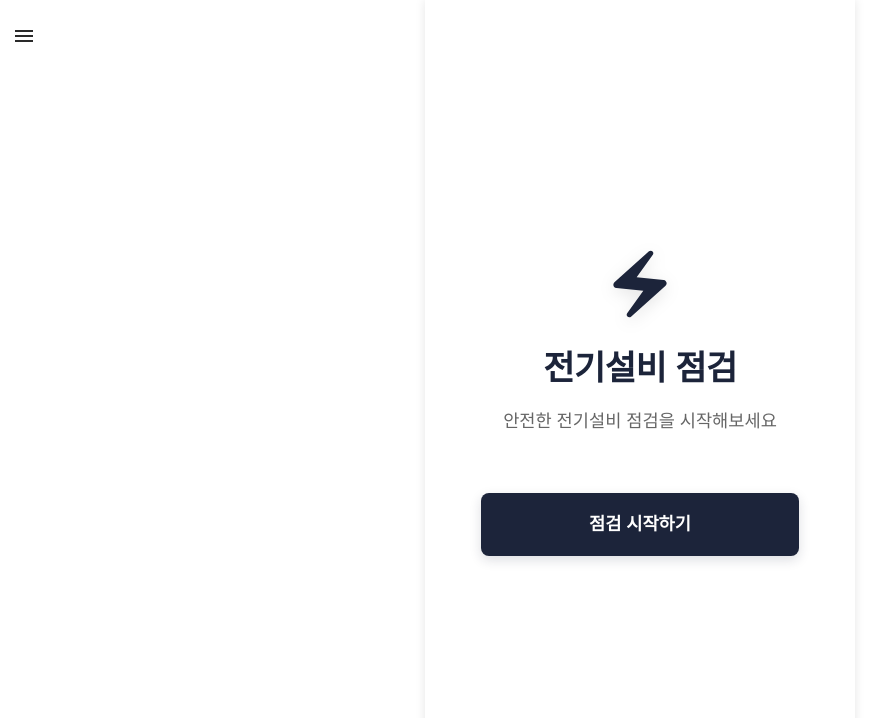
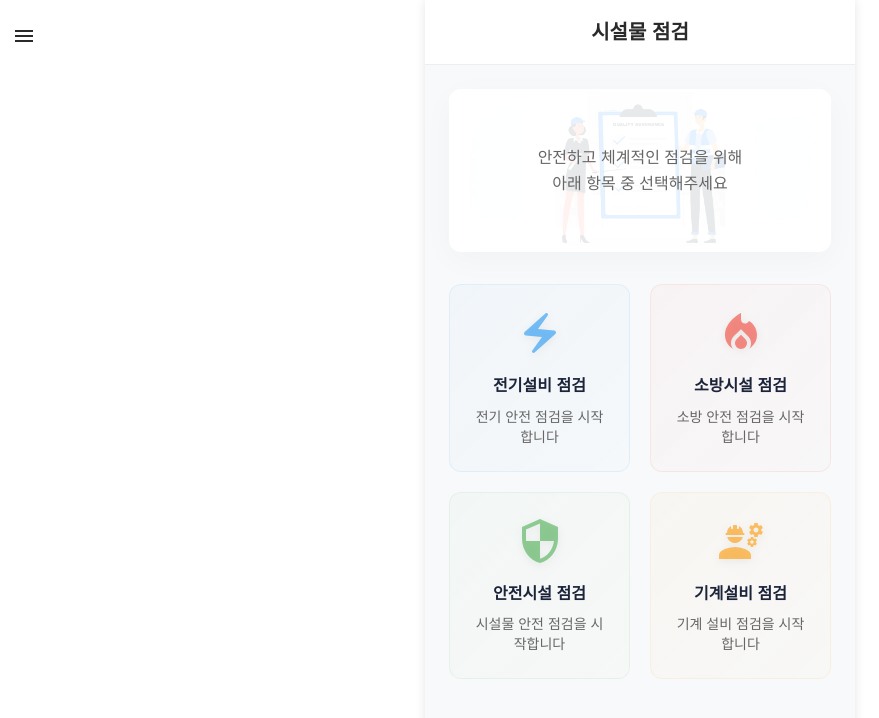
Before and after one commit to oasys-story/frontend, a React (Create React App) app: page /inspection in a window 1280 px wide. Shown: the top 718 px of the page, without its empty margins (0-879 px from the left). Built offline with nearby package versions, Linux system fonts and the light colour scheme; a web font is replaced by a local one.

Commit message:
Feature/점검 시작  UI 수정(점검 양식별 선택)

```diff
--- a/src/components/Home.js
+++ b/src/components/Home.js
@@ -16,7 +16,6 @@ import {
 import { useNavigate } from 'react-router-dom';
 import Carousel from 'react-material-ui-carousel';
 import ArrowForwardIosIcon from '@mui/icons-material/ArrowForwardIos';
-import NoticeDetail from './notice/NoticeDetail';
 import NoticeDetailModal from './notice/NoticeDetailModal';
 import InquiryDetailModal from './inquiry/InquiryDetailModal';
 
--- a/src/components/inspection/InspectionHome.js
+++ b/src/components/inspection/InspectionHome.js
@@ -1,93 +1,206 @@
 import React from 'react';
-import { Box, Button, Container, Typography, Paper } from '@mui/material';
+import { Box, Container, Typography, Paper, Grid, AppBar, Toolbar } from '@mui/material';
 import { useNavigate } from 'react-router-dom';
 import ElectricBoltIcon from '@mui/icons-material/ElectricBolt';
+import LocalFireDepartmentIcon from '@mui/icons-material/LocalFireDepartment';
+import SecurityIcon from '@mui/icons-material/Security';
+import EngineeringIcon from '@mui/icons-material/Engineering';
+import BuildIcon from '@mui/icons-material/Build';
 
 const InspectionHome = () => {
   const navigate = useNavigate();
 
+  const inspectionTypes = [
+    {
+      id: 'electric',
+      title: '전기설비 점검',
+      description: '전기 안전 점검을 시작합니다',
+      icon: ElectricBoltIcon,
+      color: '#2196F3',
+      path: '/inspection/safety'
+    },
+    {
+      id: 'fire',
+      title: '소방시설 점검',
+      description: '소방 안전 점검을 시작합니다',
+      icon: LocalFireDepartmentIcon,
+      color: '#F44336',
+      path: '/inspection/fire'
+    },
+    {
+      id: 'safety',
+      title: '안전시설 점검',
+      description: '시설물 안전 점검을 시작합니다',
+      icon: SecurityIcon,
+      color: '#4CAF50',
+      path: '/inspection/facility'
+    },
+    {
+      id: 'equipment',
+      title: '기계설비 점검',
+      description: '기계 설비 점검을 시작합니다',
+      icon: EngineeringIcon,
+      color: '#FF9800',
+      path: '/inspection/equipment'
+    }
+  ];
+
   return (
-    <Container maxWidth="sm" sx={{ height: '100vh' }}>
+    <Box sx={{ minHeight: '100vh', bgcolor: '#F8F9FA' }}>
+      {/* 헤더 수정 */}
+      <Box sx={{
+        position: 'sticky',
+        top: 0,
+        bgcolor: '#FFFFFF',
+        borderBottom: '1px solid #eee',
+        zIndex: 1,
+        p: 2,
+        textAlign: 'center'
+      }}>
+        <Typography variant="h6">시설물 점검</Typography>
+      </Box>
+
+      {/* 메인 컨텐츠 */}
+      <Container
+        maxWidth="sm"
+        sx={{
+          py: 3,
+          px: 2
+        }}
+      >
+        {/* 상단 배너 섹션 수정 */}
+        <Box sx={{
+          mb: 4,
+          textAlign: 'center',
+          position: 'relative',
+          borderRadius: 3,
+          overflow: 'hidden',
+          bgcolor: '#FFF',
+          boxShadow: '0 8px 32px rgba(0,0,0,0.03)'
+        }}>
+          {/* 배경 이미지 */}
           <Box
             sx={{
+              position: 'absolute',
+              top: 0,
+              left: 0,
+              right: 0,
               height: '100%',
-          display: 'flex',
-          flexDirection: 'column',
-          justifyContent: 'center',
-          py: 4
+              background: 'url("/images/checklist-banner.png")',
+              backgroundSize: 'cover',
+              backgroundPosition: 'center',
+              opacity: 0.1
             }}
-      >
-        <Paper
-          elevation={0}
-          sx={{
+          />
+
+          <Box sx={{
+            position: 'relative',
             p: 4,
-            borderRadius: 3,
-            backgroundColor: 'transparent'
-          }}
-        >
-          <Box
-            sx={{
             display: 'flex',
             flexDirection: 'column',
             alignItems: 'center',
-              gap: 3
-            }}
-          >
-            <ElectricBoltIcon
-              sx={{
-                fontSize: 80,
-                color: '#1C243A',
-                filter: 'drop-shadow(0px 4px 8px rgba(0, 0, 0, 0.1))'
-              }}
-            />
+            gap: 2
+          }}>
 
-            <Box sx={{ textAlign: 'center', mb: 4 }}>
-              <Typography
-                variant="h4"
-                component="h1"
-                sx={{
-                  fontWeight: 700,
-                  color: '#1C243A',
-                  mb: 2,
-                  letterSpacing: '-0.5px'
-                }}
-              >
-                전기설비 점검
-              </Typography>
+
             <Typography
               variant="subtitle1"
               sx={{
                 color: '#666',
-                  fontSize: '1.1rem'
+                fontSize: '1rem',
+                maxWidth: '80%',
+                lineHeight: 1.6,
+                mt: 3,
+                mb: 3
               }}
             >
-                안전한 전기설비 점검을 시작해보세요
+              안전하고 체계적인 점검을 위해<br />
+              아래 항목 중 선택해주세요
             </Typography>
           </Box>
+        </Box>
 
-            <Button
-              variant="contained"
-              size="large"
-              onClick={() => navigate('/inspection/safety')}
+        <Grid container spacing={2.5}>
+          {inspectionTypes.map((type) => {
+            const IconComponent = type.icon;
+            return (
+              <Grid item xs={6} key={type.id}>
+                <Paper
+                  elevation={0}
                   sx={{
-                backgroundColor: '#1C243A',
+                    p: 3,
+                    height: '100%',
+                    cursor: 'pointer',
+                    borderRadius: 3,
+                    background: `linear-gradient(135deg, ${type.color}08 0%, ${type.color}03 100%)`,
+                    border: '1px solid',
+                    borderColor: `${type.color}15`,
+                    transition: 'all 0.3s ease',
+                    overflow: 'hidden',
+                    position: 'relative',
                     '&:hover': {
-                  backgroundColor: '#2A3652'
+                      transform: 'translateY(-4px)',
+                      boxShadow: `0 8px 32px ${type.color}20`,
+                      background: `linear-gradient(135deg, ${type.color}15 0%, ${type.color}05 100%)`,
+                      borderColor: `${type.color}30`,
+                      '& .icon': {
+                        transform: 'scale(1.1) rotate(5deg)',
+                        color: type.color
                       },
-                width: '100%',
-                py: 2,
-                borderRadius: 2,
-                fontSize: '1.1rem',
+                      '& .title': {
+                        color: type.color
+                      }
+                    }
+                  }}
+                  onClick={() => navigate(type.path)}
+                >
+                  <Box sx={{
+                    position: 'relative',
+                    display: 'flex',
+                    flexDirection: 'column',
+                    alignItems: 'center',
+                    textAlign: 'center'
+                  }}>
+                    <IconComponent
+                      className="icon"
+                      sx={{
+                        fontSize: 48,
+                        mb: 2,
+                        color: `${type.color}99`,
+                        transition: 'all 0.3s ease',
+                        filter: 'drop-shadow(0px 2px 4px rgba(0,0,0,0.1))'
+                      }}
+                    />
+                    <Typography
+                      className="title"
+                      variant="h6"
+                      sx={{
+                        fontSize: '1rem',
                         fontWeight: 600,
-                boxShadow: '0 4px 12px rgba(28, 36, 58, 0.15)'
+                        mb: 1,
+                        color: '#1C243A',
+                        transition: 'color 0.3s ease'
                       }}
                     >
-              점검 시작하기
-            </Button>
+                      {type.title}
+                    </Typography>
+                    <Typography
+                      variant="body2"
+                      sx={{
+                        color: 'text.secondary',
+                        fontSize: '0.875rem'
+                      }}
+                    >
+                      {type.description}
+                    </Typography>
                   </Box>
                 </Paper>
+              </Grid>
+            );
+          })}
+        </Grid>
+      </Container>
     </Box>
-    </Container>
   );
 };
 
```
Also changed, not shown: public/images/checklist-banner.png (added). Lines whose indentation alone changed are shown as unchanged.
